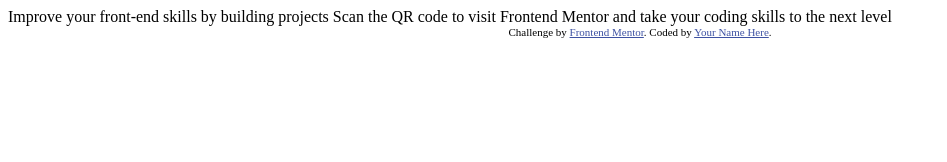
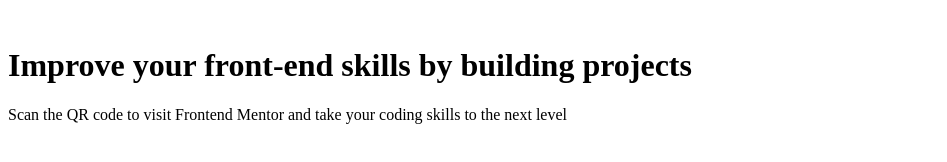
Before and after one commit to steezyza/qr-code-component, a plain HTML site: page index.html in a window 1280 px wide. Shown: the whole page, without its empty margins (0-947 px from the left). Drawn offline with Linux system fonts and the light colour scheme.

Commit message:
initial markup index.html

```diff
--- a/index.html
+++ b/index.html
@@ -8,21 +8,17 @@
 
   <title>Frontend Mentor | QR code component</title>
 
-  <!-- Feel free to remove these styles or customise in your own stylesheet 👍 -->
-  <style>
-    .attribution { font-size: 11px; text-align: center; }
-    .attribution a { color: hsl(228, 45%, 44%); }
-  </style>
 </head>
 <body>
+  <header>
+    <img class="qr-code" src="" alt="">
+  </header>
 
-  Improve your front-end skills by building projects
-
-  Scan the QR code to visit Frontend Mentor and take your coding skills to the next level
-
-  <div class="attribution">
-    Challenge by <a href="https://www.frontendmentor.io?ref=challenge" target="_blank">Frontend Mentor</a>.
-    Coded by <a href="#">Your Name Here</a>.
-  </div>
+  <main>
+    <div>
+      <h1>Improve your front-end skills by building projects</h1>
+      <p>Scan the QR code to visit Frontend Mentor and take your coding skills to the next level</p>
+    </div>
+  </main>
 </body>
 </html>
```
